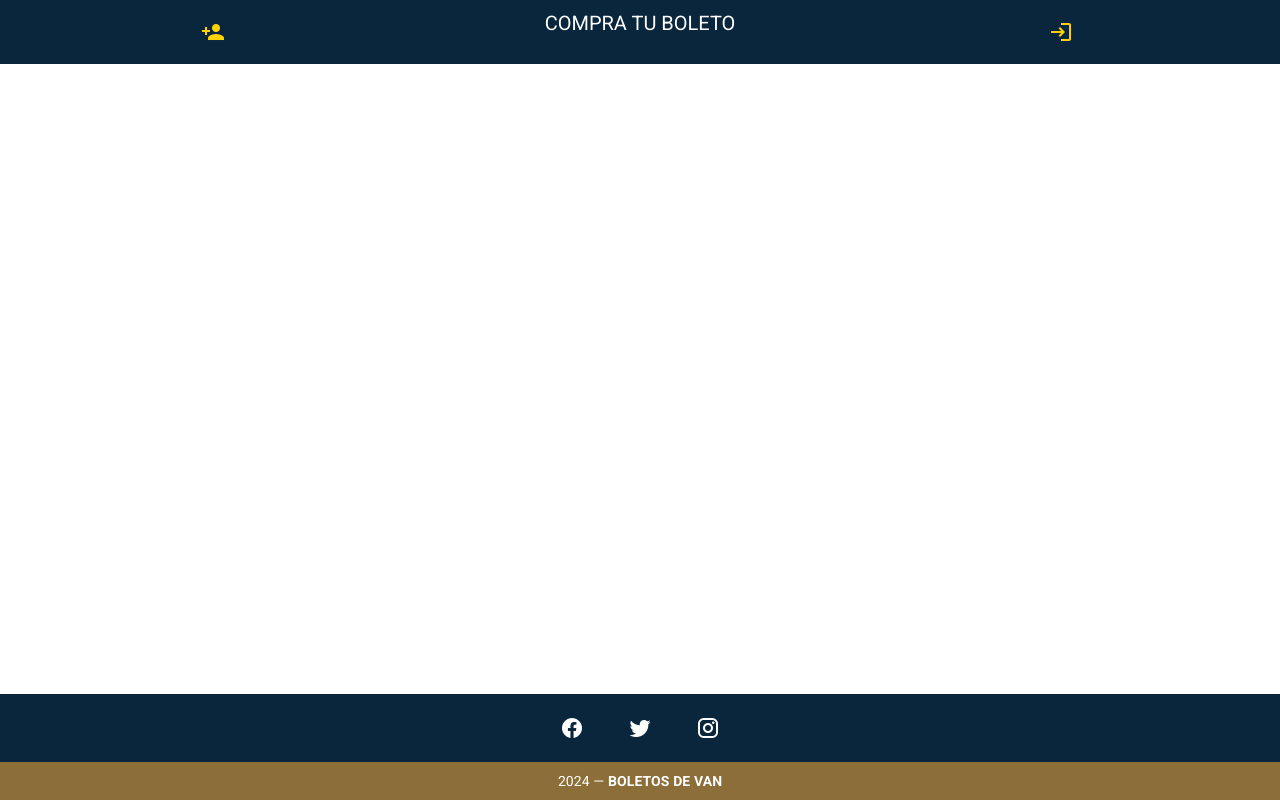
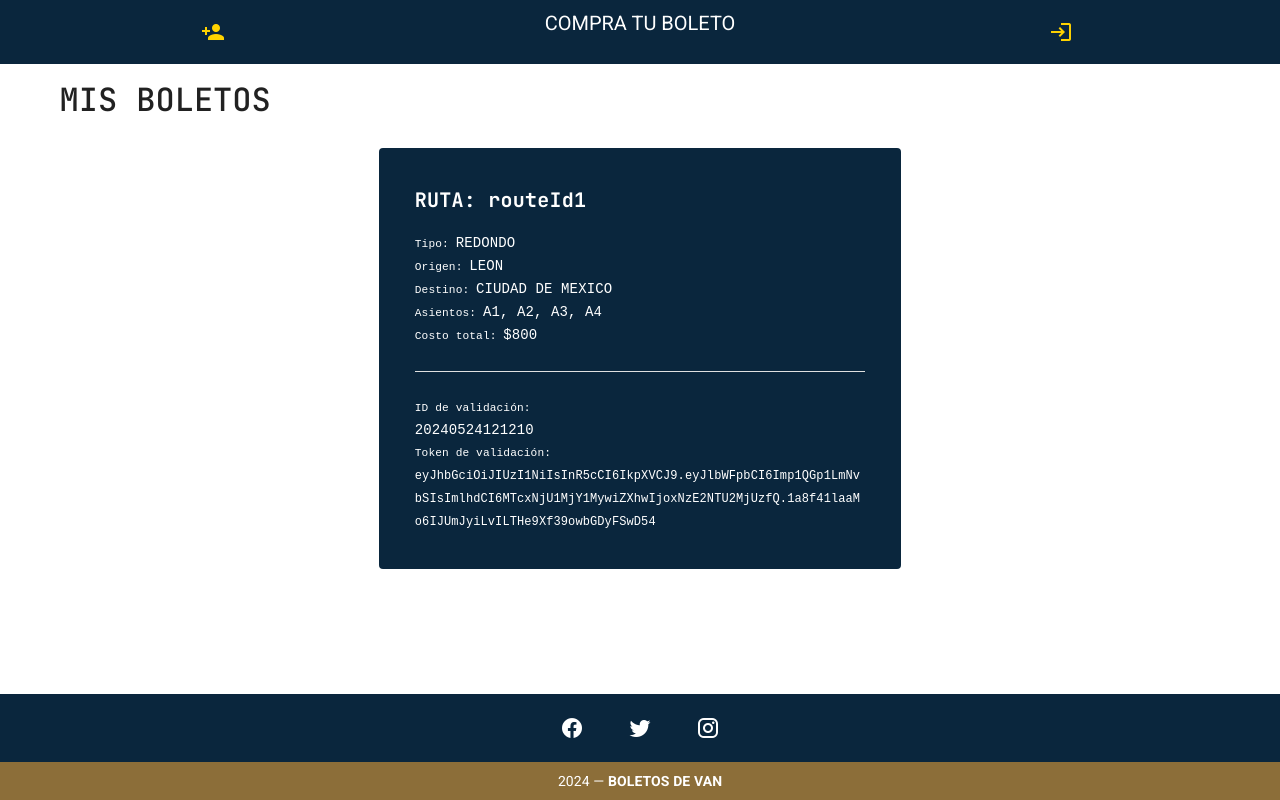
Before and after one commit to fertorresst/SI-BOLETOS, a Nuxt app: page /dashboard/boletos in a window 1280 px wide. Built offline with nearby package versions, Linux system fonts and the light colour scheme; a web font is replaced by a local one.

Commit message:
CREACION DE LA TARJETA PARA MOSTRAR LOS TICKETS DEL USUARIO

```diff
--- a/pages/dashboard/boletos/index.vue
+++ b/pages/dashboard/boletos/index.vue
@@ -0,0 +1,68 @@
+<template>
+  <v-row>
+    <v-col cols="12">
+      <h1 class="fontTitle">
+        MIS BOLETOS
+      </h1>
+    </v-col>
+
+    <v-col v-if="tickets.length === 0" cols="12">
+      <p class="text-center fontDisplay">
+        No hay boletos registrados
+      </p>
+    </v-col>
+
+    <v-col v-else cols="12" class="d-flex flex-row flex-wrap justify-space-around align-content-space-around">
+      <v-card elevation="0" class="mb-5 pa-5 white--text" width="45%" color="#0A263D" rounded>
+        <v-card-title class="fontTitle">
+          <strong>RUTA: routeId1</strong>
+        </v-card-title>
+
+        <v-card-text class="white--text fontDisplay">
+          <small>Tipo: </small>
+          <strong>REDONDO</strong>
+          <br>
+          <small>Origen: </small>
+          <strong>LEON</strong>
+          <br>
+          <small>Destino: </small>
+          <strong>CIUDAD DE MEXICO</strong>
+          <br>
+          <small>Asientos: </small>
+          <strong>A1, A2, A3, A4</strong>
+          <br>
+          <small>Costo total: </small>
+          <strong>$800</strong>
+          <v-divider color="white" class="my-6" />
+          <small>ID de validación: </small>
+          <br>
+          <strong>20240524121210</strong>
+          <br>
+          <small>Token de validación: </small>
+          <br>
+          <strong style="font-size: 12px;">eyJhbGciOiJIUzI1NiIsInR5cCI6IkpXVCJ9.eyJlbWFpbCI6Imp1QGp1LmNvbSIsImlhdCI6MTcxNjU1MjY1MywiZXhwIjoxNzE2NTU2MjUzfQ.1a8f41laaMo6IJUmJyiLvILTHe9Xf39owbGDyFSwD54</strong>
+        </v-card-text>
+      </v-card>
+    </v-col>
+  </v-row>
+</template>
+
+<script>
+export default {
+  data () {
+    return {
+      tickets: {}
+    }
+  },
+
+  methods: {
+    getTickets () {
+
+    }
+  }
+}
+</script>
+
+<style scoped>
+
+</style>
--- a/pages/index.vue
+++ b/pages/index.vue
@@ -1610,7 +1610,7 @@ export default {
   data () {
     return {
       // STEPPER
-      e6: 1,
+      e6: 3,
 
       // STEP RUTA
       validViaje: false,
@@ -1620,7 +1620,7 @@ export default {
       itemsStep1: ['LEON', 'CIUDAD DE MEXICO', 'GUANAJUATO', 'MONTERREY'],
       fechaSalidaViaje: '',
       fechaRegresoViaje: '',
-      pasajerosViaje: '',
+      pasajerosViaje: 5,
       equipajeViaje: false,
 
       // STEP VIAJE IDA
@@ -1871,7 +1871,7 @@ export default {
         if (this.seats[i].selected) {
           // Si el asiento está seleccionado, deseleccionarlo
           this.seats[i].selected = false
-          this.selectedSeats = this.seats.filter(seat => seat.selected)
+          this.selectedSeats = this.selectedSeats.filter(seat => seat !== this.seats[i].name)
         } else if (this.selectedSeats.length < this.pasajerosViaje) {
           // Si el asiento no está seleccionado y no se ha alcanzado el límite máximo, seleccionarlo
           this.seats[i].selected = true
@@ -1885,7 +1885,7 @@ export default {
         if (this.seatsRegreso[i].selected) {
           // Si el asiento está seleccionado, deseleccionarlo
           this.seatsRegreso[i].selected = false
-          this.selectedSeatsRegreso = this.seatsRegreso.filter(seat => seat.selected)
+          this.selectedSeatsRegreso = this.selectedSeatsRegreso.filter(seat => seat !== this.seats[i].name)
         } else if (this.selectedSeatsRegreso.length < this.pasajerosViaje) {
           // Si el asiento no está seleccionado y no se ha alcanzado el límite máximo, seleccionarlo
           this.seatsRegreso[i].selected = true
@@ -2106,6 +2106,8 @@ export default {
       }
       this.dialogPay = false
       this.tipoViaje === 'sencillo' ? this.e6 = 6 : this.e6 = 9
+      console.log('🚀 ~ .then ~ this.reservation:', this.reservation)
+      console.log('🚀 ~ .then ~ this.reservationRegreso:', this.reservationRegreso)
     },
 
     async agregarReservacion (url, data, tipo) {
@@ -2169,27 +2171,28 @@ export default {
     },
 
     descargarComprobante () {
-      const doc = new JsPDF()
-
-      // Agregar datos de la reserva al PDF
-      doc.text('COMPROBANTE DE RESERVA', 10, 10)
-      doc.text(`ID: ${this.reservation.routeId}`, 10, 20)
-      doc.text(`USUARIO: ${this.reservation.user}`, 10, 30)
-      doc.text(`ORIGEN: ${this.reservation.origen}`, 10, 50)
-      doc.text(`DESTINO: ${this.reservation.destino}`, 10, 60)
-      doc.text(`PRECIO: ${this.reservation.costo}`, 10, 70)
-      doc.text(`ASIENTOS: ${this.reservation.asientos}`, 10, 70)
+      const doc = new JsPDF('p', 'mm', 'letter') // Utiliza 'p' para orientación vertical y 'letter' para tamaño de papel
+      const margen = 15 // Establece un margen de 15 mm
+
+      // Agrega datos de la reserva al PDF
+      doc.text('COMPROBANTE DE RESERVA', margen, margen)
+      doc.text(`ID: ${this.reservation.routeId}`, margen, margen + 15)
+      doc.text(`USUARIO: ${this.reservation.user}`, margen, margen + 30)
+      doc.text(`ORIGEN: ${this.reservation.origen}`, margen, margen + 45)
+      doc.text(`DESTINO: ${this.reservation.destino}`, margen, margen + 60)
+      doc.text(`PRECIO: ${this.reservation.costo}`, margen, margen + 75)
+      doc.text(`ASIENTOS: ${this.reservation.asientos}`, margen, margen + 90)
 
       // Si es viaje redondo, agregar datos de la reserva de regreso
       if (this.tipoViaje === 'redondo' && this.reservationRegreso) {
-        doc.text('', 10, 80) // Espacio en blanco
-        doc.text('COMPROBANTE DE RESERVA - REGRESO', 10, 90)
-        doc.text(`ID: ${this.reservationRegreso.routeId}`, 10, 100)
-        doc.text(`USUARIO: ${this.reservationRegreso.user}`, 10, 110)
-        doc.text(`ORIGEN: ${this.reservationRegreso.origen}`, 10, 130)
-        doc.text(`DESTINO: ${this.reservationRegreso.destino}`, 10, 140)
-        doc.text(`PRECIO: ${this.reservationRegreso.costo}`, 10, 150)
-        doc.text(`ASIENTOS: ${this.reservationRegreso.asientos}`, 10, 70)
+        doc.text('', margen, margen + 105) // Espacio en blanco
+        doc.text('COMPROBANTE DE RESERVA - REGRESO', margen, margen + 120)
+        doc.text(`ID: ${this.reservationRegreso.routeId}`, margen, margen + 135)
+        doc.text(`USUARIO: ${this.reservationRegreso.user}`, margen, margen + 150)
+        doc.text(`ORIGEN: ${this.reservationRegreso.origen}`, margen, margen + 165)
+        doc.text(`DESTINO: ${this.reservationRegreso.destino}`, margen, margen + 180)
+        doc.text(`PRECIO: ${this.reservationRegreso.costo}`, margen, margen + 195)
+        doc.text(`ASIENTOS: ${this.reservationRegreso.asientos}`, margen, margen + 210)
       }
 
       // Descargar el PDF
```
